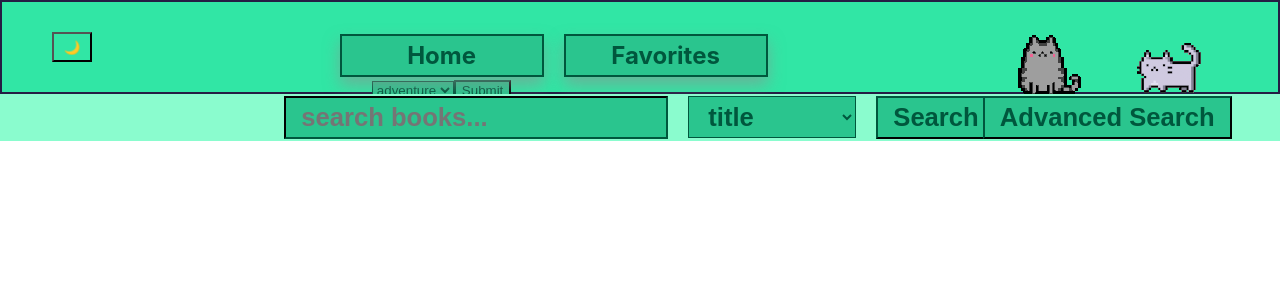
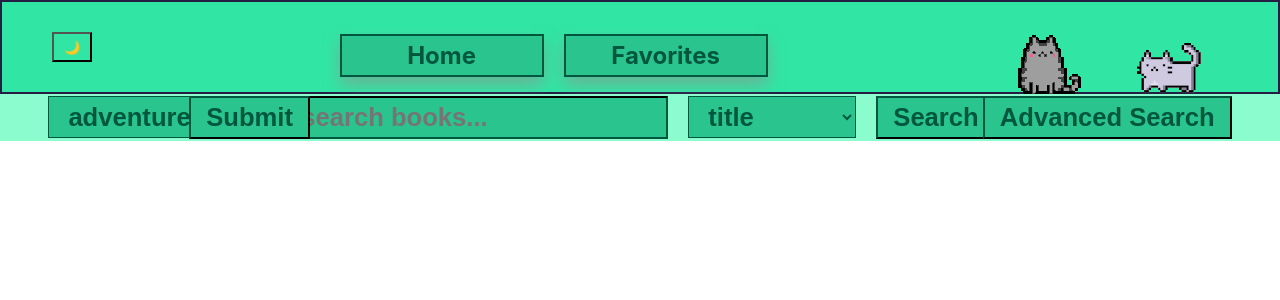
Before and after one commit to koli9513/react-spa-project-public, a React (Create React App) app: page /genres in a window 1280 px wide. Shown: the top 300 px of the page. Built offline with nearby package versions, Linux system fonts and the light colour scheme.

Commit message:
fix: genre placement v1

```diff
--- a/src/components/genres/Genres.js
+++ b/src/components/genres/Genres.js
@@ -9,32 +9,28 @@ const Genres = () => {
     const [genre, setGenre] = useState('');
 
     const theme = useContext(ThemeContext)[0];
-    const navbarTheme = NavbarTheme[theme];
     const buttonTheme = ButtonTheme[theme];
     const history = useHistory();
 
-    const searchBarStyle = {
-        backgroundColor: `${buttonTheme.backgroundColor}`,
-        color: `${buttonTheme.color}`,
-        borderColor: `${buttonTheme.borderColor}`,
-    };
-
-    const advancedSearchBarStyle = {
-        backgroundColor: `${buttonTheme.backgroundColor}`,
-        color: `${buttonTheme.color}`,
-        borderColor: `${buttonTheme.borderColor}`,
-        float: "center",
-    };
-
-    const advancedButtonStyle = {
+    const genreButtonStyle = {
         backgroundColor: `${buttonTheme.backgroundColor}`,
         color: `${buttonTheme.color}`,
         borderColor: `${buttonTheme.borderColor}`,
         float: "left",
-        right: "3%",
+        left: "14%",
         position: "absolute",
         top: "0%",
     };
+    const genreOptionStyle = {
+        backgroundColor: `${buttonTheme.backgroundColor}`,
+        color: `${buttonTheme.color}`,
+        borderColor: `${buttonTheme.borderColor}`,
+        float: "left",
+        left: "3%",
+        position: "absolute",
+        top: "0%",
+    };
+
 
     const setGenreValue = (e) => {
 
@@ -44,16 +40,11 @@ const Genres = () => {
 
     return (
         <div>
-            <form
-                onSubmit={(e) => {
+            <form onSubmit={(e) => {
                     e.preventDefault();
                    history.push(`/genres/${genre}`);
-                }}
-            >
-                <select
-
-                    style={searchBarStyle}
-                >
+                }}>
+                <select style={genreOptionStyle}>
                     <option value="adventure">adventure</option>
                     <option value="biography">biography</option>
                     <option value="education">education</option>
@@ -61,7 +52,7 @@ const Genres = () => {
                     <option value="science">science</option>
                     <option value="art">art</option>
                 </select>
-                <button style={searchBarStyle} type="submit">
+                <button style={genreButtonStyle} type="submit">
                     Submit
                 </button>
             </form>
--- a/src/components/navbar/Navbar.js
+++ b/src/components/navbar/Navbar.js
@@ -38,18 +38,15 @@ const Navbar = () => {
                 <StyledNavbarLink to="/" style={navLinkStyle}>Home</StyledNavbarLink>
                 {/*<StyledNavbarLink to="/browse" style={navLinkStyle}>Browse books</StyledNavbarLink>*/}
                 <StyledNavbarLink style={navLinkStyle} to="/favorites">Favorites</StyledNavbarLink>
-                  <Genres />
               </div>
               <CatGif cat="1"/>
               <CatGif cat="2"/>
           </StyledNavbar>
           <StyledSearchBox style={{
               backgroundColor: `${navbarTheme.backgroundColor}`,
-              color: `${navbarTheme.color}`,
+              color: `${navbarTheme.color}`,}}>
 
-          }}>
               <SearchBox />
-
           </StyledSearchBox>
       </div>
   );
--- a/src/components/search/SearchBox.js
+++ b/src/components/search/SearchBox.js
@@ -6,6 +6,7 @@ import NavbarTheme from "../theme/NavbarTheme";
 import ButtonTheme from "../theme/ButtonTheme";
 import { AdvancedSearch } from "./AdvancedSearch";
 import { useHistory } from "react-router-dom";
+import Genres from "../genres/Genres";
 
 const SearchBox = () => {
   const [search, setSearch] = useState({
@@ -43,7 +44,10 @@ const SearchBox = () => {
     backgroundColor: `${buttonTheme.backgroundColor}`,
     color: `${buttonTheme.color}`,
     borderColor: `${buttonTheme.borderColor}`,
-    float: "center",
+    float: "right",
+    right: "3%",
+    position: "absolute",
+    top: "0%",
   };
 
   const advancedButtonStyle = {
@@ -92,37 +96,31 @@ const SearchBox = () => {
         backgroundColor: `${navbarTheme.lowerBackgroundColor}`,
         color: `${navbarTheme.color}`,
         borderColor: `${navbarTheme.borderColor}`,
-      }}
-    >
+      }}>
       <form
         onSubmit={(e) => {
           e.preventDefault();
-          history.push(`/search/${search.searchType}/${search.searchTerm}`);
-        }}
-      >
+          history.push(`/search/${search.searchType}/${search.searchTerm}`);}}>
         <input
           onChange={getSearchTerm}
           placeholder="search books..."
           type="text"
-          style={searchBarStyle}
-        />
+          style={searchBarStyle}/>
         <select
           onChange={getSearchType}
           name="searchType"
           id="searchType"
-          style={searchBarStyle}
-        >
+          style={searchBarStyle}>
           <option value="title">title</option>
           <option value="author">author</option>
           <option value="publisher">publisher</option>
           <option value="subject">subject</option>
           <option value="isbn">isbn</option>
         </select>
-        <button style={searchBarStyle} type="submit">
-          Search
-        </button>
+        <button style={searchBarStyle} type="submit">Search</button>
       </form>
       <AdvancedSearch title={advancedButton} children={advancedForm} />
+      <Genres/>
     </StyledSearchBox>
   );
 };
```
